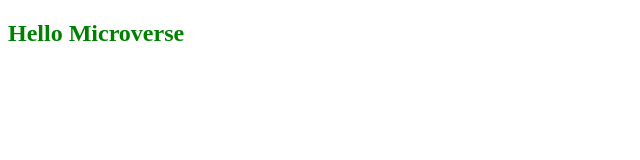
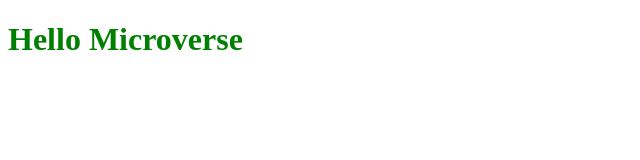
Before and after one commit to RolandM99/hello-microverse-review, a website: page index.html in a window 1280 px wide. Shown: the whole page, without its empty margins (0-640 px from the left). Drawn offline with Linux system fonts and the light colour scheme.

Commit message:
Solve issues from the reviews

```diff
--- a/index.html
+++ b/index.html
@@ -8,6 +8,6 @@
   <title>First Project</title>
 </head>
 <body>
-  <h2 class="header">Hello Microverse</h2>
+  <h1 class="header">Hello Microverse</h1>
 </body>
 </html>
```
Also changed, not shown: README.md.
